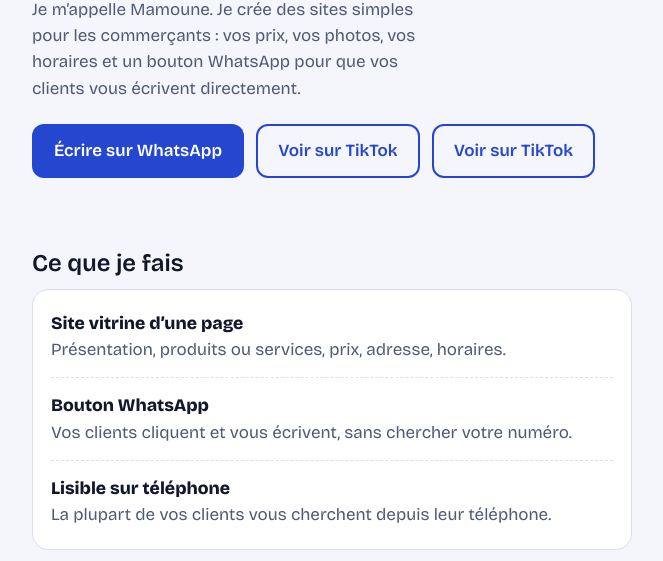
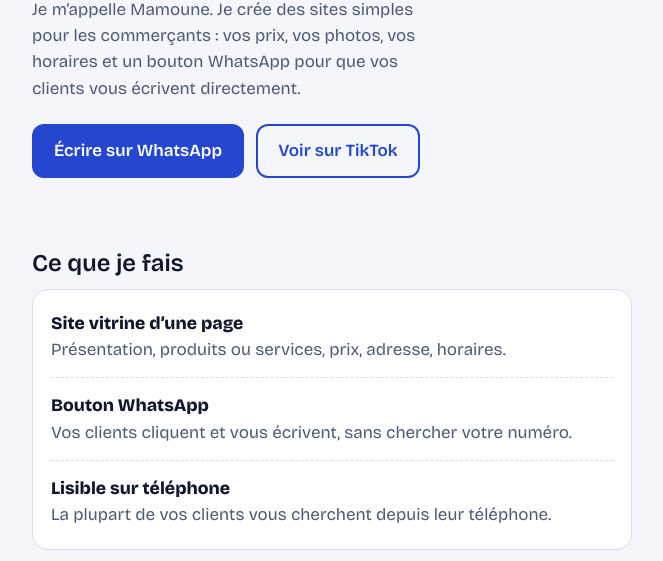
Before and after one commit to proassistservicesmmd-afk/mamoune-sites, a plain HTML site: page index.html in a window 1280 px wide. Shown: the part 177-738 px from the top of the page, without its empty margins (308-971 px from the left). Drawn offline with nearby package versions, Linux system fonts and the light colour scheme.

Commit message:
Retrait du doublon TikTok

```diff
--- a/index.html
+++ b/index.html
@@ -53,7 +53,6 @@ footer{color:var(--muted);font-size:.85rem;margin-top:28px}
     <p>Je m’appelle Mamoune. Je crée des sites simples pour les commerçants : vos prix, vos photos, vos horaires et un bouton WhatsApp pour que vos clients vous écrivent directement.</p>
     <a class="btn" href="https://wa.me/221775425009?text=Bonjour%20Mamoune%2C%20je%20voudrais%20un%20site%20pour%20mon%20commerce">Écrire sur WhatsApp</a>
     <a class="btn alt" href="https://www.tiktok.com/@mamounediouf28" target="_blank" rel="noopener">Voir sur TikTok</a>
-    <a class="btn alt" href="https://www.tiktok.com/@mamounediouf28" target="_blank" rel="noopener">Voir sur TikTok</a>
   </section>
 
   <h2>Ce que je fais</h2>
```
